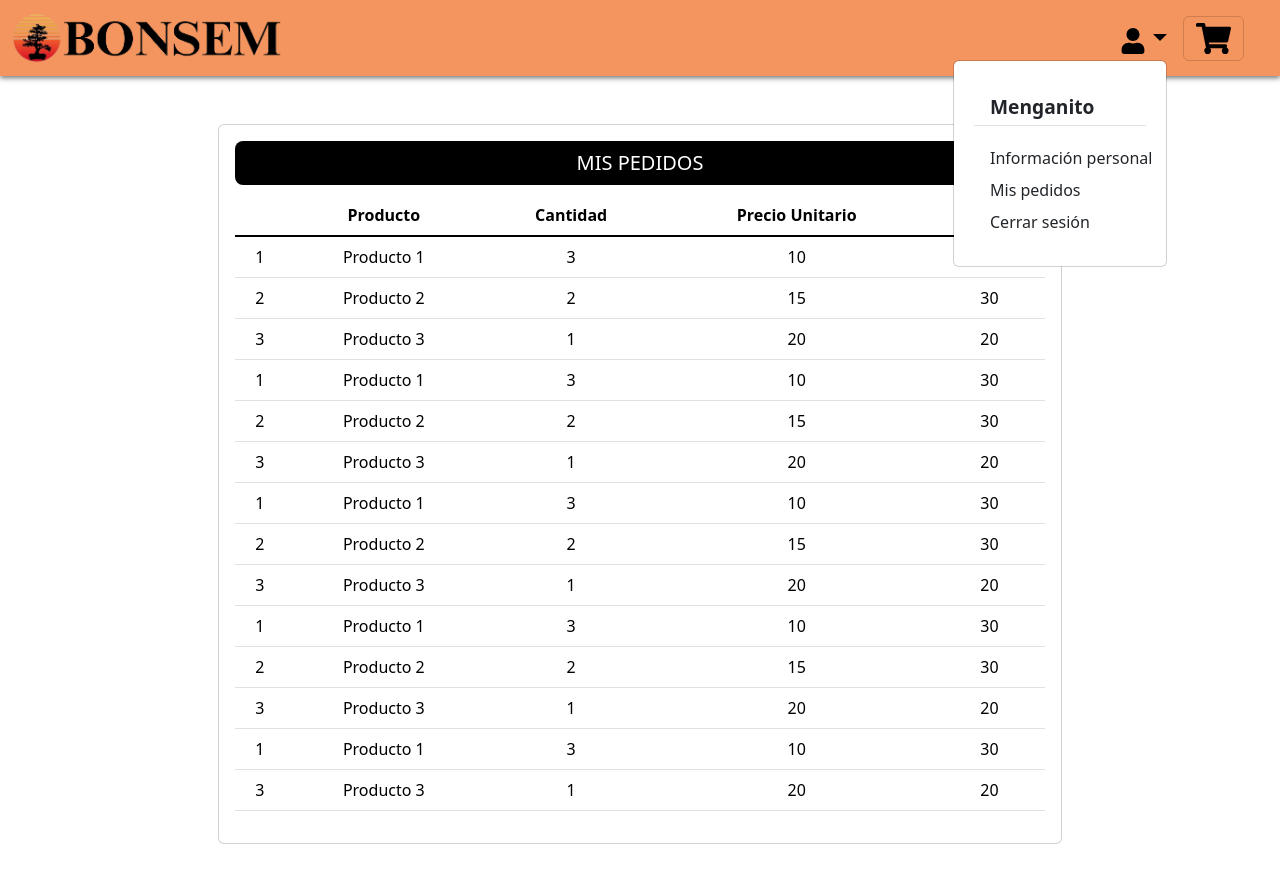
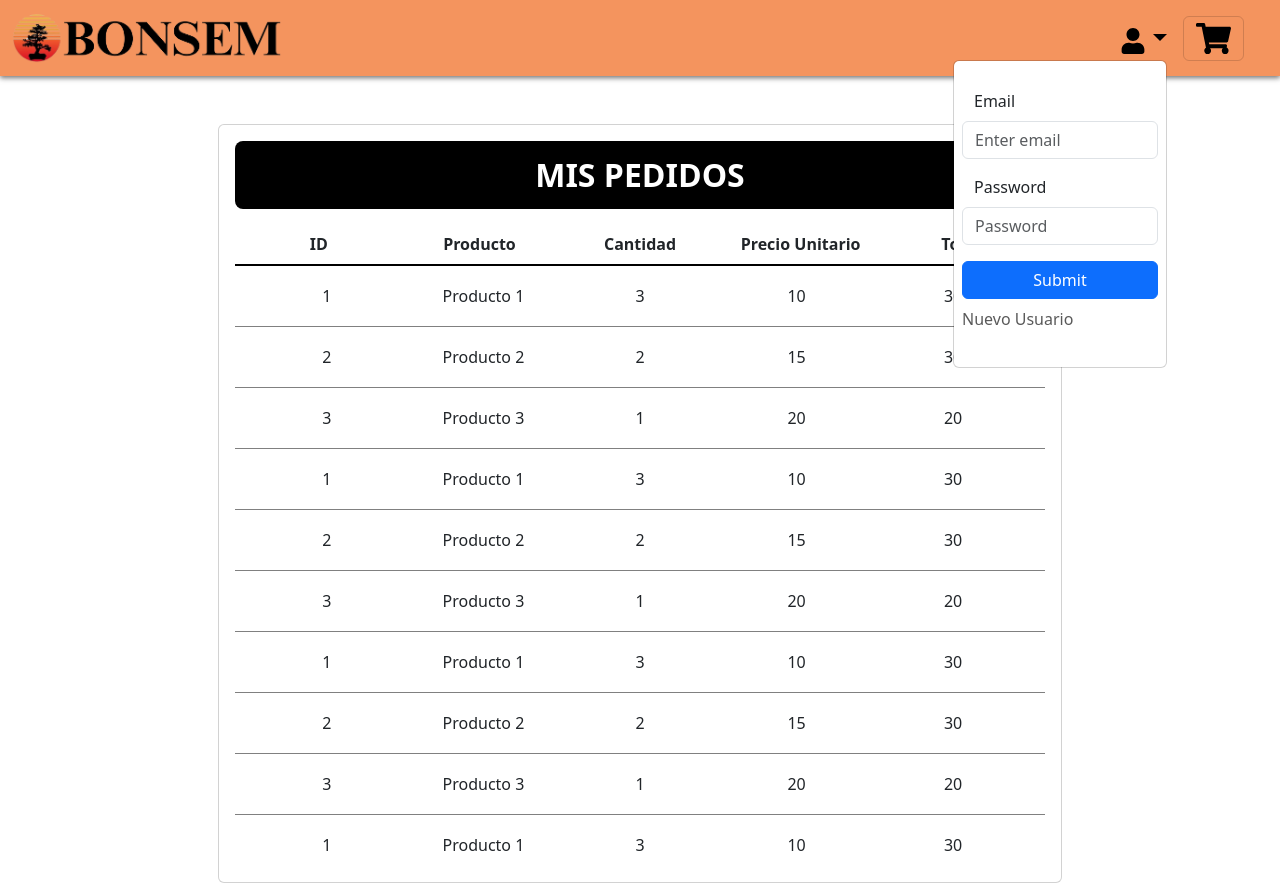
Before and after one commit to EvelynVanegas/DSM-Trabajo-React-2024, a React (Create React App) app in the folder my_webapp_2024/: page /MisPedidos in a window 1280 px wide. Both pictures are taken after a click on the button 1143 px from the left and 38 px from the top of the page. Before the commit the page ends 844 px from the top, so only its background shows below. Built offline with nearby package versions, Linux system fonts and the light colour scheme.

Commit message:
MisPedidos casi terminado + Nuevos Usuarios empezado

```diff
--- a/my_webapp_2024/src/App.js
+++ b/my_webapp_2024/src/App.js
@@ -11,12 +11,13 @@ import AutContext from './Almacen/AutContext';
 import Inicio from './Paginas/Inicio';
 import InfoPersonal from './Paginas/InfoPersonal';
 import MisPedidos from './Paginas/MisPedidos';
+import NuevoUsuario from './Paginas/NuevoUsuario';
 import Error from './Paginas/Error';
 
 function App() {
 
   /* Variable global - Log in*/
-  const [login, setLogin] = useState(true);
+  const [login, setLogin] = useState(false);
 
   return (
     <div className="App">
@@ -28,6 +29,7 @@ function App() {
           <Route path='/' element={<Inicio />} />
           <Route path='/InfoPersonal' element={<InfoPersonal />} />
           <Route path='/MisPedidos' element={<MisPedidos />} />
+          <Route path='/NuevoUsuario' element={<NuevoUsuario />} />
           <Route path='*' element={<Error />} />
         </Routes>
 
--- a/my_webapp_2024/src/Componentes/Bonsais/Bonsais.js
+++ b/my_webapp_2024/src/Componentes/Bonsais/Bonsais.js
@@ -6,6 +6,7 @@ import Row from 'react-bootstrap/Row';
 import Col from 'react-bootstrap/Col';
 
 function Bonsais({ bonsais, currentPage, bonsaisPerPage }) {
+
     // Calcula el índice del primer y último bonsai en la página actual
     const indexOfLastBonsai = currentPage * bonsaisPerPage;
     const indexOfFirstBonsai = indexOfLastBonsai - bonsaisPerPage;
--- a/my_webapp_2024/src/Componentes/IU/Header/Header.js
+++ b/my_webapp_2024/src/Componentes/IU/Header/Header.js
@@ -1,4 +1,5 @@
 import './Header.css'
+
 import Container from 'react-bootstrap/Container';
 import Navbar from 'react-bootstrap/Navbar';
 import Logo from "./NavbarParts/Logo"
--- a/my_webapp_2024/src/Componentes/IU/Header/NavbarParts/Login/FormularioLogin.js
+++ b/my_webapp_2024/src/Componentes/IU/Header/NavbarParts/Login/FormularioLogin.js
@@ -4,6 +4,8 @@ import { useState } from 'react';
 import Button from 'react-bootstrap/Button';
 import Form from 'react-bootstrap/Form';
 import Row from 'react-bootstrap/Row';
+
+import Nav from 'react-bootstrap/Nav';
 
 function FormularioLogin() {
 
@@ -46,6 +48,16 @@ function FormularioLogin() {
                 </Button>
             </Form.Group>
 
+            <Form.Group as={Row} className="mb-10" controlId="formGridPassword">
+                <Nav
+                    activeKey="/home"
+                >
+                    <Nav.Item>
+                        <Nav.Link href="/NuevoUsuario">Nuevo Usuario</Nav.Link>
+                    </Nav.Item>
+                </Nav>
+            </Form.Group>
+
         </Form>
 
     );
--- a/my_webapp_2024/src/Paginas/MisPedidos.css
+++ b/my_webapp_2024/src/Paginas/MisPedidos.css
@@ -5,16 +5,31 @@
 .custom-title {
     background-color: #000;
     color: #fff;
+    font-weight: bold;
     border-radius: 0.5rem;
-    padding: 10px;
-    margin-bottom: 10px;
+    padding: 15px;
+    margin-bottom: 15px;
+    font-size: 2rem; /* o font-size: 2em; */
 }
 
-.custom-thead {
+
+.custom-Item-fila0 {
+    border: none;
     border-bottom: 2px solid black;
+    font-weight: bold;
 }
 
-.custom-th {
+.scrollable-list {
+    max-height: 600px;
+    overflow-y: auto;
+}
+
+
+.custom-Item {
     border: none;
+    border-bottom: 1px solid gray;
+}
+
+.custom-rows {
     padding: 10px;
 }
--- a/my_webapp_2024/src/Paginas/MisPedidos.js
+++ b/my_webapp_2024/src/Paginas/MisPedidos.js
@@ -1,8 +1,26 @@
+import React, { useState } from 'react';
 import './MisPedidos.css';
-import Table from 'react-bootstrap/Table';
 import Card from 'react-bootstrap/Card';
+import ListGroup from 'react-bootstrap/ListGroup';
+import Row from 'react-bootstrap/Row';
+import Col from 'react-bootstrap/Col';
+import Modal from 'react-bootstrap/Modal';
+import Button from 'react-bootstrap/Button';
 
 const MisPedidos = () => {
+    const [showModal, setShowModal] = useState(false);
+    const [selectedPedido, setSelectedPedido] = useState(null);
+
+    const handleOpenModal = (pedido) => {
+        setSelectedPedido(pedido);
+        setShowModal(true);
+    };
+
+    const handleCloseModal = () => {
+        setShowModal(false);
+    };
+
+    /* Pedir JSON de la lista de productos segun el usuario */
     const pedidos = [
         { id: 1, producto: 'Producto 1', cantidad: 3, precioUnitario: 10 },
         { id: 2, producto: 'Producto 2', cantidad: 2, precioUnitario: 15 },
@@ -25,31 +43,52 @@ const MisPedidos = () => {
             <Card className="custom-card">
                 <Card.Body>
                     <Card.Title className="custom-title">MIS PEDIDOS</Card.Title>
-                    <Table responsive="sm">
-                        <thead className="custom-thead">
-                            <tr>
-                                <th className="custom-th"></th>
-                                <th className="custom-th">Producto</th>
-                                <th className="custom-th">Cantidad</th>
-                                <th className="custom-th">Precio Unitario</th>
-                                <th className="custom-th">Total</th>
-                            </tr>
-                        </thead>
-
-                        <tbody>
+                    <ListGroup>
+                        <ListGroup.Item className='custom-Item-fila0'>
+                            <Row>
+                                <Col>ID</Col>
+                                <Col>Producto</Col>
+                                <Col>Cantidad</Col>
+                                <Col>Precio Unitario</Col>
+                                <Col>Total</Col>
+                            </Row>
+                        </ListGroup.Item>
+                        <div className="scrollable-list">
                             {pedidos.map((pedido, index) => (
-                                <tr key={index}>
-                                    <td>{pedido.id}</td>
-                                    <td>{pedido.producto}</td>
-                                    <td>{pedido.cantidad}</td>
-                                    <td>{pedido.precioUnitario}</td>
-                                    <td>{pedido.cantidad * pedido.precioUnitario}</td>
-                                </tr>
+                                <ListGroup.Item key={index} action className='custom-Item' onClick={() => handleOpenModal(pedido)}>
+                                    <Row className='custom-rows'>
+                                        <Col>{pedido.id}</Col>
+                                        <Col>{pedido.producto}</Col>
+                                        <Col>{pedido.cantidad}</Col>
+                                        <Col>{pedido.precioUnitario}</Col>
+                                        <Col>{pedido.cantidad * pedido.precioUnitario}</Col>
+                                    </Row>
+                                </ListGroup.Item>
                             ))}
-                        </tbody>
-                    </Table>
+                        </div>
+                    </ListGroup>
                 </Card.Body>
             </Card>
+            <Modal show={showModal} onHide={handleCloseModal}>
+                <Modal.Header closeButton>
+                    <Modal.Title>Detalles del Pedido</Modal.Title>
+                </Modal.Header>
+                <Modal.Body>
+                    <p>ID: {selectedPedido && selectedPedido.id}</p>
+                    <p>Producto: {selectedPedido && selectedPedido.producto}</p>
+                    <p>Cantidad: {selectedPedido && selectedPedido.cantidad}</p>
+                    <p>Precio Unitario: {selectedPedido && selectedPedido.precioUnitario}</p>
+                    <p>Total: {selectedPedido && selectedPedido.cantidad * selectedPedido.precioUnitario}</p>
+                </Modal.Body>
+                <Modal.Footer>
+                    <Button variant="outline-danger" onClick={handleCloseModal}>
+                        Eliminar pedido
+                    </Button>
+                    <Button variant="primary" onClick={handleCloseModal}>
+                        Cerrar
+                    </Button>
+                </Modal.Footer>
+            </Modal>
         </div>
     );
 }
--- /dev/null
+++ b/my_webapp_2024/src/Paginas/NuevoUsuario.js
@@ -0,0 +1,12 @@
+import './NuevoUsuario.css';
+
+const Inicio = () => {
+
+    return (
+        <>
+            A
+        </>
+    )
+}
+
+export default Inicio;
```
Also changed, not shown: my_webapp_2024/src/Paginas/NuevoUsuario.css (added).
